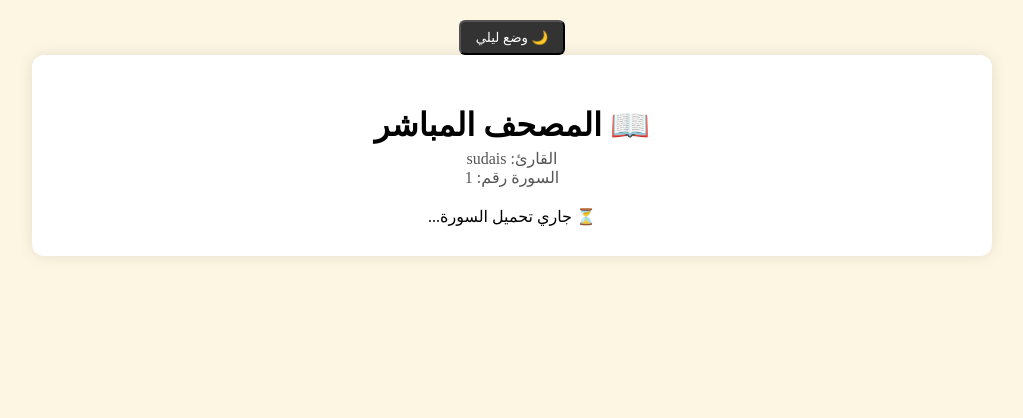
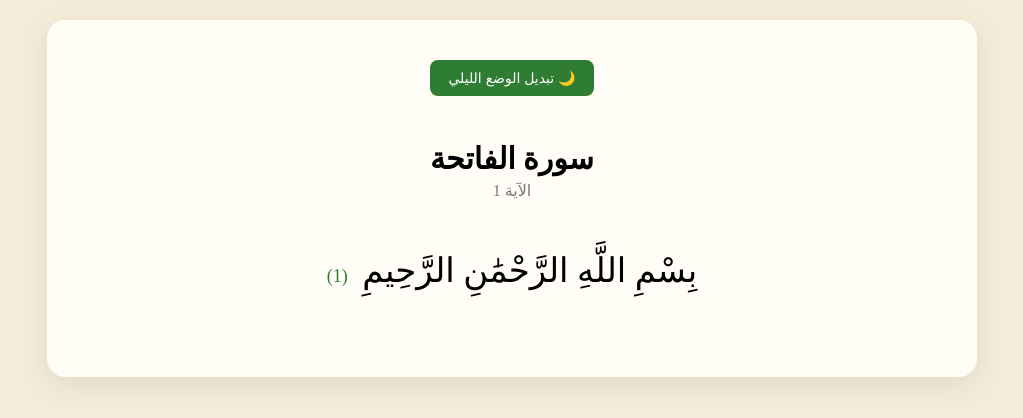
Before and after one commit to anasmorwan/telegram-bot, a Flask app: page /mushaf in a window 1280 px wide. Shown: the top 418 px of the page, without its empty margins (128-1151 px from the left). Run offline with Flask 3, Linux system fonts and the light colour scheme; parts of the project's set-up code (start-up, migrations or seed data) failed here and were passed over; some web fonts are replaced.

Commit message:
Update mushaf.html

```diff
--- a/templates/mushaf.html
+++ b/templates/mushaf.html
@@ -3,111 +3,105 @@
 <head>
 <meta charset="UTF-8">
 <title>المصحف المباشر</title>
+
 <link href="https://fonts.googleapis.com/css2?family=Amiri+Quran&display=swap" rel="stylesheet">
 
 <style>
 body {
     font-family: 'Amiri Quran', serif;
-    background: #fdf6e3;
-    transition: 0.3s;
+    background: #f4ecd8;
+    transition: 0.4s;
     text-align: center;
     direction: rtl;
     margin: 0;
     padding: 20px;
 }
-.dark-mode {
-    background: #111;
+
+/* الوضع الليلي */
+body.dark {
+    background: #121212;
     color: #eee;
 }
 
 .container {
-    max-width: 900px;
+    max-width: 850px;
     margin: auto;
-    background: white;
-    padding: 30px;
-    border-radius: 12px;
-    box-shadow: 0 0 15px rgba(0,0,0,0.1);
+    background: #fffdf5;
+    padding: 40px;
+    border-radius: 18px;
+    box-shadow: 0 8px 30px rgba(0,0,0,0.08);
+    transition: 0.4s;
+}
+
+body.dark .container {
+    background: #1e1e1e;
+    box-shadow: 0 8px 30px rgba(0,0,0,0.5);
 }
 
 h1 {
+    font-size: 30px;
     margin-bottom: 5px;
 }
 
 .info {
-    color: #555;
-    margin-bottom: 20px;
+    color: #777;
+    margin-bottom: 30px;
+}
+
+body.dark .info {
+    color: #aaa;
 }
 
 .ayah {
-    font-size: 32px;
-    line-height: 2.2;
-    margin-bottom: 15px;
+    font-size: 34px;
+    line-height: 2.4;
+    margin-bottom: 25px;
 }
 
 .number {
-    color: green;
+    color: #2e7d32;
     font-size: 18px;
+    margin-right: 6px;
 }
+
 .toggle {
     cursor: pointer;
-    padding: 8px 15px;
-    background: #333;
+    padding: 10px 18px;
+    border-radius: 8px;
+    border: none;
+    background: #2e7d32;
     color: white;
-    border-radius: 6px;
+    font-size: 14px;
+    margin-bottom: 25px;
+    transition: 0.3s;
+}
+
+.toggle:hover {
+    opacity: 0.85;
 }
 </style>
+</head>
 
-</head>
 <body>
-<button class="toggle" onclick="toggleDark()">🌙 وضع ليلي</button>
 
 <div class="container">
 
-<h1>📖 المصحف المباشر</h1>
+<button class="toggle" onclick="toggleDarkMode()">🌙 تبديل الوضع الليلي</button>
 
-<div class="info">
-القارئ: {{ reciter }} <br>
-السورة رقم: {{ sura_number }}
-</div>
+<h1>سورة الفاتحة</h1>
+<div class="info">الآية 1</div>
 
-<div id="quran">
-⏳ جاري تحميل السورة...
+<div class="ayah">
+بِسْمِ اللَّهِ الرَّحْمَٰنِ الرَّحِيمِ
+<span class="number">(1)</span>
 </div>
 
 </div>
 
 <script>
-let suraNumber = {{ sura_number }};
-
-function loadSurah() {
-    fetch("https://api.alquran.cloud/v1/surah/" + suraNumber)
-    .then(response => response.json())
-    .then(data => {
-
-        let ayahs = data.data.ayahs;
-        let html = "";
-
-        ayahs.forEach(a => {
-            html += `<div class="ayah">
-                        ${a.text}
-                        <span class="number">(${a.numberInSurah})</span>
-                     </div>`;
-        });
-
-        document.getElementById("quran").innerHTML = html;
-    });
+function toggleDarkMode() {
+    document.body.classList.toggle("dark");
 }
-function toggleDark(){
-    document.body.classList.toggle("dark-mode");
-}
-
-loadSurah();
-
-// تحديث الصفحة كل 15 ثانية لمتابعة التغيير
-setInterval(() => {
-    location.reload();
-}, 15000);
-
 </script>
 
 </body>
```
